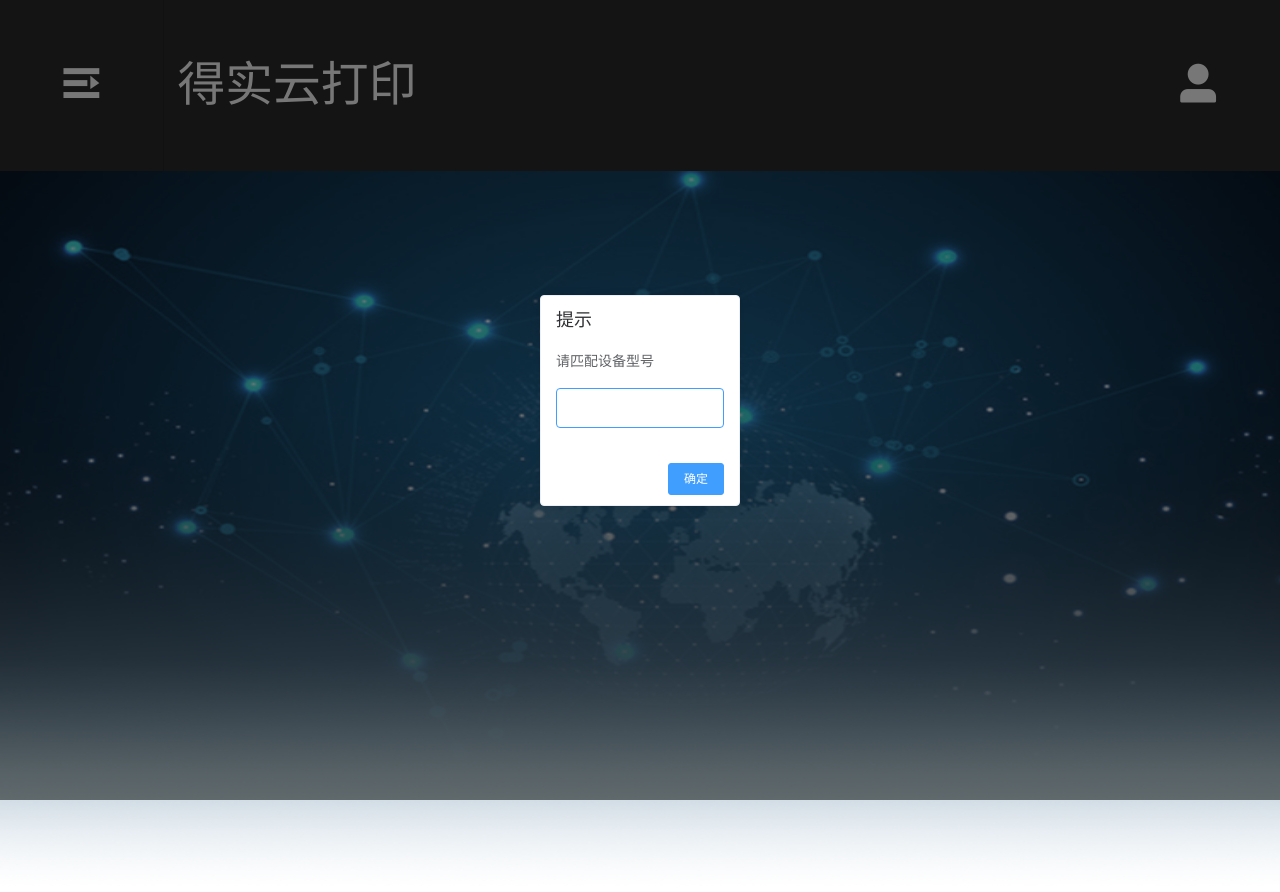
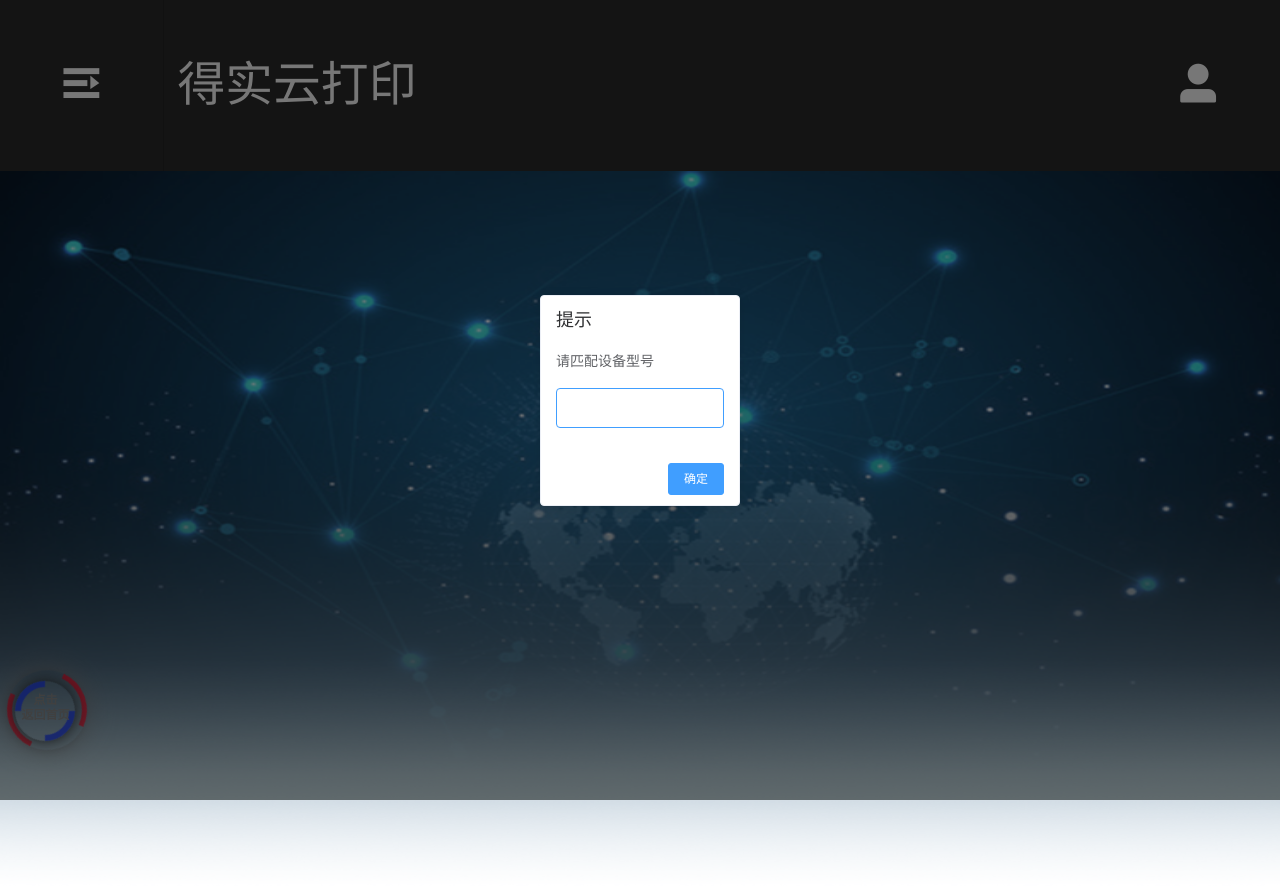
Before and after one commit to sakura847788466/ds_printf, a Vue app: page /PageOne in a window 1280 px wide. Shown: the top 892 px of the page. Built offline with nearby package versions, Linux system fonts and the light colour scheme; a small style sheet from the web is missing; what vue-directive-image-previewer would draw is missing.

Commit message:
添加返回圆圈动画

```diff
--- /dev/null
+++ b/src/components/Circle/Circle.vue
@@ -0,0 +1,108 @@
+<template>
+  <div id="page_end_html">
+    <!-- 圆圈特效-->
+    <div id="circle"></div>
+    <div id="circle1"></div>
+    <div id="circletext"
+         style="text-align: center;"
+         @click="back">点击<br>返回首页</div>
+
+  </div>
+</template>
+
+<script>
+export default {
+  name: 'Circlet',
+  data () {
+    return {
+
+    }
+  },
+  methods: {
+    back () {
+      this.$router.push({
+        path: '/pageone'
+      })
+    }
+  }
+}
+</script>
+
+<style scoped>
+#circle {
+  border: 5px solid rgba(247, 14, 42, 1);
+  opacity: 0.9;
+  border-right: 5px solid rgba(0, 0, 0, 0);
+  border-left: 5px solid rgba(0, 0, 0, 0);
+  border-radius: 50px;
+  box-shadow: 0 0 35px #808080;
+  width: 80px;
+  height: 80px;
+  margin: 0 auto;
+  position: fixed;
+  left: 7px;
+  bottom: 50px;
+  animation: spinPulse 10s infinite linear;
+}
+
+#circle1 {
+  background-color: rgba(0, 0, 0, 0);
+  border: 6px solid rgba(31, 62, 230, 0.9);
+  opacity: 0.9;
+  border-left: 6px solid rgba(0, 0, 0, 0);
+  border-right: 6px solid rgba(0, 0, 0, 0);
+  border-radius: 50px;
+  box-shadow: 0 0 15px #202020;
+  width: 60px;
+  height: 60px;
+  margin: 0 auto;
+  position: fixed;
+  left: 15px;
+  bottom: 59px;
+  animation: spinoffPulse 20s infinite linear;
+}
+
+#circletext {
+  font-weight: bold;
+  color: #808080;
+  text-align: center;
+  font-size: 12px;
+  width: 51px;
+  height: 30px;
+  line-height: 15px;
+  margin: 0 auto;
+  position: fixed;
+  left: 20px;
+  bottom: 77px;
+}
+
+@keyframes spinPulse {
+  0% {
+    transform: rotate(160deg);
+    opacity: 0.5;
+    box-shadow: 0 0 1px #505050;
+  }
+
+  50% {
+    transform: rotate(100deg);
+    opacity: 1;
+  }
+
+  100% {
+    transform: rotate(-320deg);
+    opacity: 0.5;
+  }
+}
+
+@keyframes spinoffPulse {
+  0% {
+    transform: rotate(0deg);
+  }
+  50% {
+    transform: rotate(180deg);
+  }
+  100% {
+    transform: rotate(360deg);
+  }
+}
+</style>
--- a/src/views/PageOne/PageOne.vue
+++ b/src/views/PageOne/PageOne.vue
@@ -1,11 +1,17 @@
  <template>
-  <img src="../Home/50_20190916014.png"
-       alt=""
-       style="width:100%;height:100%;display:inline-block;position:absolute;top:1.33333333rem;left:0;">
+  <div>
+    <img src="../Home/50_20190916014.png"
+         alt=""
+         style="width:100%;height:100%;display:inline-block;position:absolute;top:1.33333333rem;left:0;">
+    <Circlet>
+    </Circlet>
+  </div>
+
 </template>
 
 <script>
 import { printStatus, print_c, print, Simulation } from "../../api/index"
+import Circlet from '../../components/Circle/Circle'
 import Axios from 'axios';
 export default {
   name: 'pageone',
@@ -62,7 +68,7 @@ export default {
     },
   },
   components: {
-
+    Circlet
   }
 }
 </script>
```
